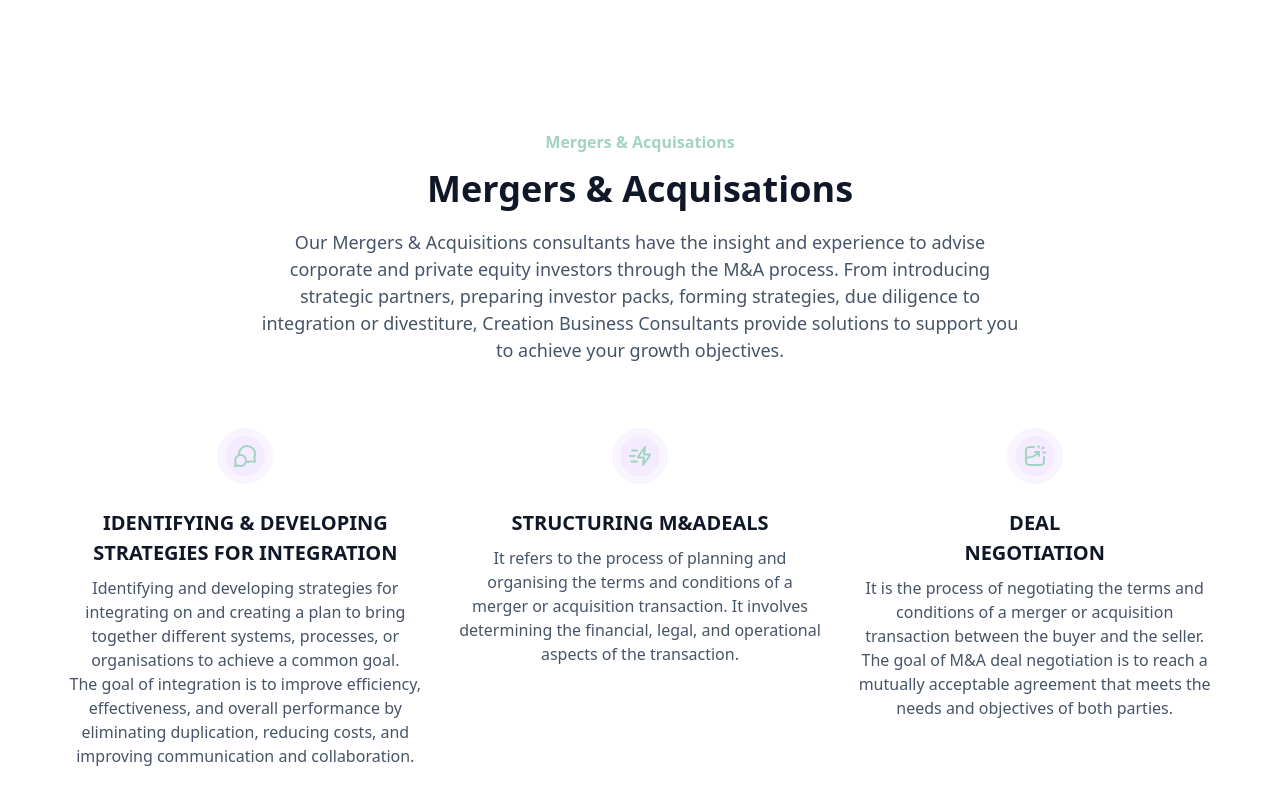
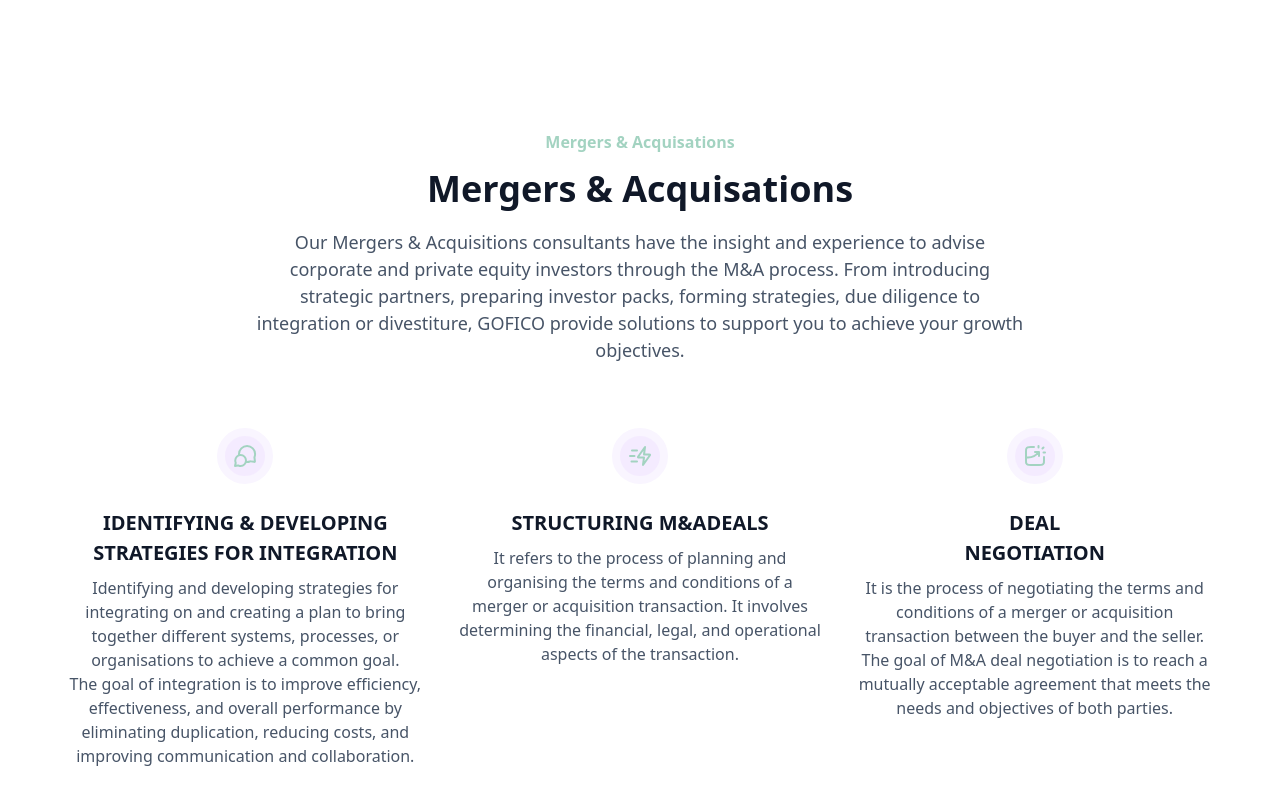
Before and after one commit to ahcx9/gofico, a plain HTML site: page services.html in a window 1280 px wide. Shown: the part 11200-12000 px from the top of the page. Drawn offline with nearby package versions, Linux system fonts and the light colour scheme; a script that the page names is missing.

Commit message:
Update services.html

```diff
--- a/services.html
+++ b/services.html
@@ -877,7 +877,7 @@ margin: 0rem !important;
                         <div id="acq" class="uui-heading-subheading-4">Mergers &amp; Acquisations</div>
                         <h2 id="ma" class="uui-heading-medium-4">Mergers &amp; Acquisations</h2>
                         <div class="uui-space-xsmall-5"></div>
-                        <div class="uui-text-size-large-4">Our Mergers &amp; Acquisitions consultants have the insight and experience to advise corporate and private equity investors through the M&amp;A process. From introducing strategic partners, preparing investor packs, forming strategies, due diligence to integration or divestiture, Creation Business Consultants provide solutions to support you to achieve your growth objectives.</div>
+                        <div class="uui-text-size-large-4">Our Mergers &amp; Acquisitions consultants have the insight and experience to advise corporate and private equity investors through the M&amp;A process. From introducing strategic partners, preparing investor packs, forming strategies, due diligence to integration or divestiture, GOFICO provide solutions to support you to achieve your growth objectives.</div>
                       </div>
                     </div>
                     <div class="w-layout-grid uui-layout74_list">
```
